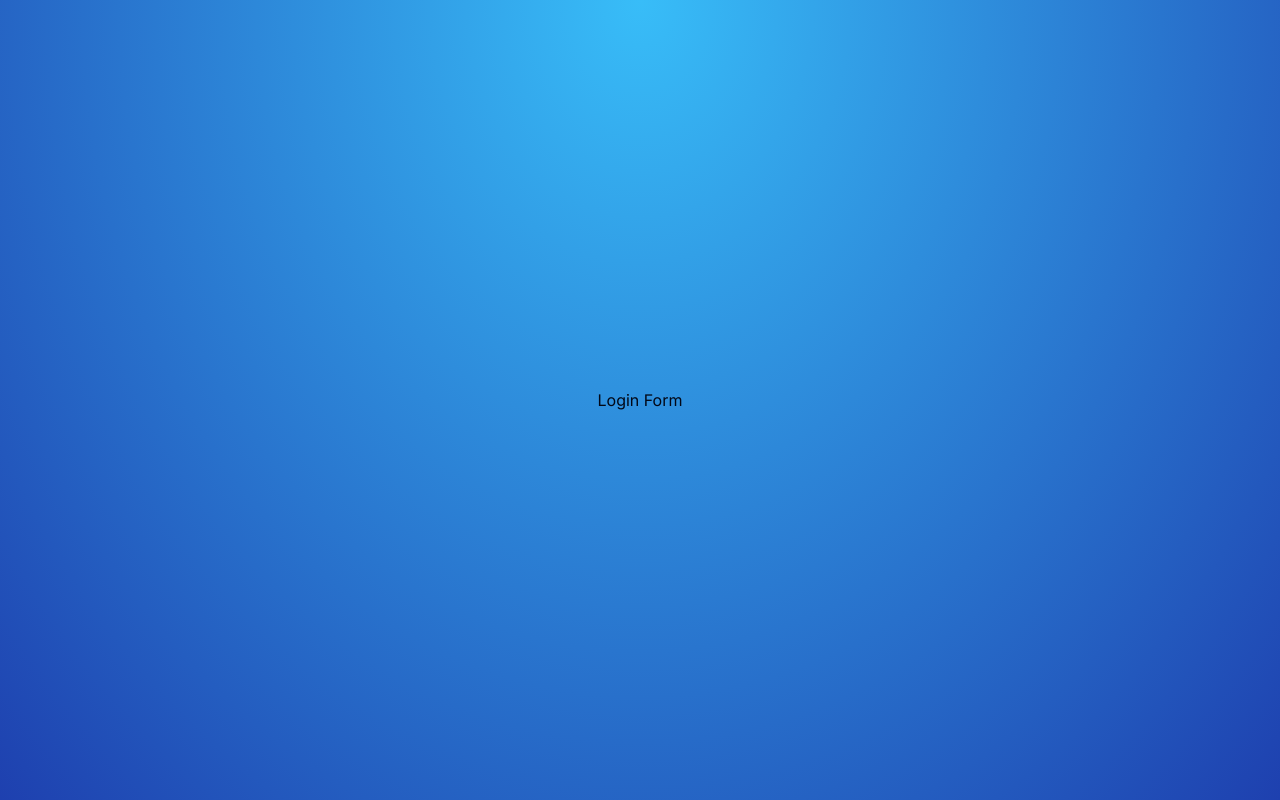
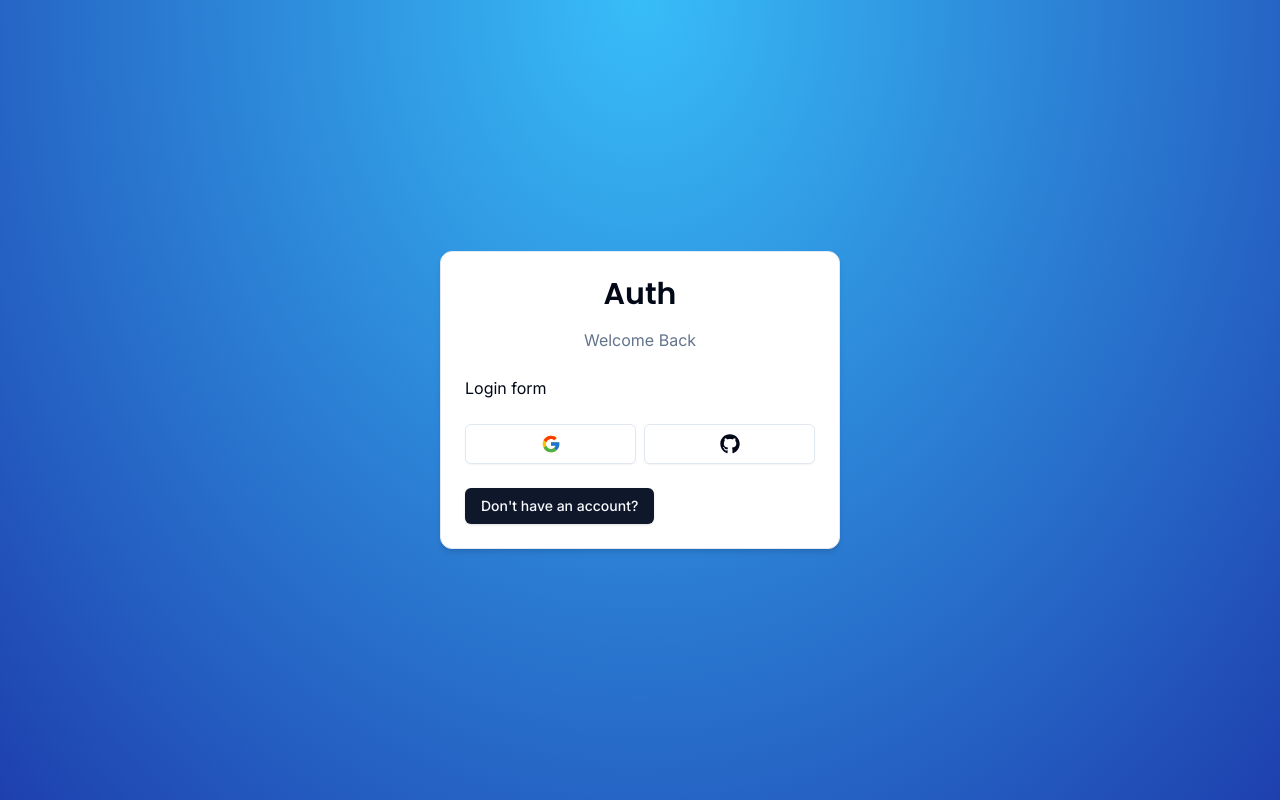
Before and after one commit to Nathami-n/NextAuth, a Next.js app: page /auth/login in a window 1280 px wide. Built offline with nearby package versions, Linux system fonts and the light colour scheme.

Commit message:
Added a dynamic footer

```diff
--- /dev/null
+++ b/components/ui/auth/BackButton.tsx
@@ -0,0 +1,24 @@
+'use client';
+
+import { Button } from "../button";
+import Link from 'next/link';
+
+
+interface BackButtonProps {
+    href: string;
+    label: string;
+};
+
+export const BackButton = ({
+    href,
+    label
+}: BackButtonProps) => {
+    return (
+        <Button>
+            <Link href={href}>
+                {label}
+            </Link>
+
+        </Button>
+    )
+}
--- /dev/null
+++ b/components/ui/auth/CardWrapper.tsx
@@ -0,0 +1,45 @@
+'use client';
+
+import { Card, CardContent, CardFooter, CardHeader } from "../card";
+import { BackButton } from "./BackButton";
+import { Header } from "./Header";
+import { Social } from "./social";
+
+interface CardWrapperProps {
+    children: React.ReactNode;
+    headerLabel: string;
+    backButtonLabel: string;
+    backButtonHref: string;
+    showSocial?: boolean;
+};
+
+export const CardWrapper = ({
+    children,
+    headerLabel,
+    backButtonHref,
+    backButtonLabel,
+    showSocial
+
+}: CardWrapperProps) => {
+    return (
+        <Card className="w-[400px] shadow-md">
+            <CardHeader>
+                <Header label={headerLabel}/>
+            </CardHeader>
+         <CardContent>
+         {children}
+         </CardContent>
+         {showSocial && (
+            <CardFooter>
+                <Social/>
+            </CardFooter>
+         )}
+         <CardFooter>
+            <BackButton
+            label={backButtonLabel}
+            href={backButtonHref}
+            />
+         </CardFooter>
+        </Card>
+    )
+}
--- /dev/null
+++ b/components/ui/auth/Header.tsx
@@ -0,0 +1,30 @@
+import { Poppins } from "next/font/google";
+import { cn } from "@/lib/utils";
+
+const font = Poppins({
+    subsets:['latin'],
+    weight: '600'
+});
+
+interface HeaderProps {
+    label: string;
+};
+
+export const Header = ({
+    label
+}:HeaderProps) => {
+    return (
+        <div className="w-full flex flex-col gap-y-4 items-center">
+            <h1 className={cn(
+                "text-3xl font-semibold",
+                font.className
+            )}>
+                Auth
+            </h1>
+
+            <p className="text-muted-foreground text-small">
+                {label}
+            </p>
+        </div>
+    )
+}
--- a/components/ui/auth/LoginForm.tsx
+++ b/components/ui/auth/LoginForm.tsx
@@ -1,7 +1,14 @@
+import { CardWrapper } from "./CardWrapper"
+
 export const LoginForm = () => {
     return (
-        <div>
-            Login Form
-        </div>
+       <CardWrapper
+       headerLabel="Welcome Back"
+       backButtonLabel="Don't have an account?"
+       backButtonHref="/auth/register"
+       showSocial
+       >
+        Login form
+       </CardWrapper>
     )
 }
--- /dev/null
+++ b/components/ui/auth/social.tsx
@@ -0,0 +1,26 @@
+'use client';
+import {FcGoogle} from 'react-icons/fc';
+import {FaGithub} from 'react-icons/fa';
+import { Button } from '../button';
+export const Social = () => {
+    return (
+        <div className="flex items-center w-full gap-x-2">
+            <Button
+             size='lg'
+             className='w-full'
+             variant="outline"
+             onClick={()=>{}}
+            >
+            <FcGoogle className='h-5 w-5' />
+            </Button>
+            <Button
+             size='lg'
+             className='w-full'
+             variant="outline"
+             onClick={()=>{}}
+            >
+            <FaGithub className='h-5 w-5' />
+            </Button>
+        </div>
+    );
+};
--- /dev/null
+++ b/components/ui/card.tsx
@@ -0,0 +1,76 @@
+import * as React from "react"
+
+import { cn } from "@/lib/utils"
+
+const Card = React.forwardRef<
+  HTMLDivElement,
+  React.HTMLAttributes<HTMLDivElement>
+>(({ className, ...props }, ref) => (
+  <div
+    ref={ref}
+    className={cn(
+      "rounded-xl border bg-card text-card-foreground shadow",
+      className
+    )}
+    {...props}
+  />
+))
+Card.displayName = "Card"
+
+const CardHeader = React.forwardRef<
+  HTMLDivElement,
+  React.HTMLAttributes<HTMLDivElement>
+>(({ className, ...props }, ref) => (
+  <div
+    ref={ref}
+    className={cn("flex flex-col space-y-1.5 p-6", className)}
+    {...props}
+  />
+))
+CardHeader.displayName = "CardHeader"
+
+const CardTitle = React.forwardRef<
+  HTMLParagraphElement,
+  React.HTMLAttributes<HTMLHeadingElement>
+>(({ className, ...props }, ref) => (
+  <h3
+    ref={ref}
+    className={cn("font-semibold leading-none tracking-tight", className)}
+    {...props}
+  />
+))
+CardTitle.displayName = "CardTitle"
+
+const CardDescription = React.forwardRef<
+  HTMLParagraphElement,
+  React.HTMLAttributes<HTMLParagraphElement>
+>(({ className, ...props }, ref) => (
+  <p
+    ref={ref}
+    className={cn("text-sm text-muted-foreground", className)}
+    {...props}
+  />
+))
+CardDescription.displayName = "CardDescription"
+
+const CardContent = React.forwardRef<
+  HTMLDivElement,
+  React.HTMLAttributes<HTMLDivElement>
+>(({ className, ...props }, ref) => (
+  <div ref={ref} className={cn("p-6 pt-0", className)} {...props} />
+))
+CardContent.displayName = "CardContent"
+
+const CardFooter = React.forwardRef<
+  HTMLDivElement,
+  React.HTMLAttributes<HTMLDivElement>
+>(({ className, ...props }, ref) => (
+  <div
+    ref={ref}
+    className={cn("flex items-center p-6 pt-0", className)}
+    {...props}
+  />
+))
+CardFooter.displayName = "CardFooter"
+
+export { Card, CardHeader, CardFooter, CardTitle, CardDescription, CardContent }
--- a/package.json
+++ b/package.json
@@ -17,6 +17,7 @@
     "next": "14.2.2",
     "react": "^18",
     "react-dom": "^18",
+    "react-icons": "^5.1.0",
     "tailwind-merge": "^2.3.0",
     "tailwindcss-animate": "^1.0.7"
   },
```
Also changed, not shown: 1 other file (tests, documents, lock files or other folders).
